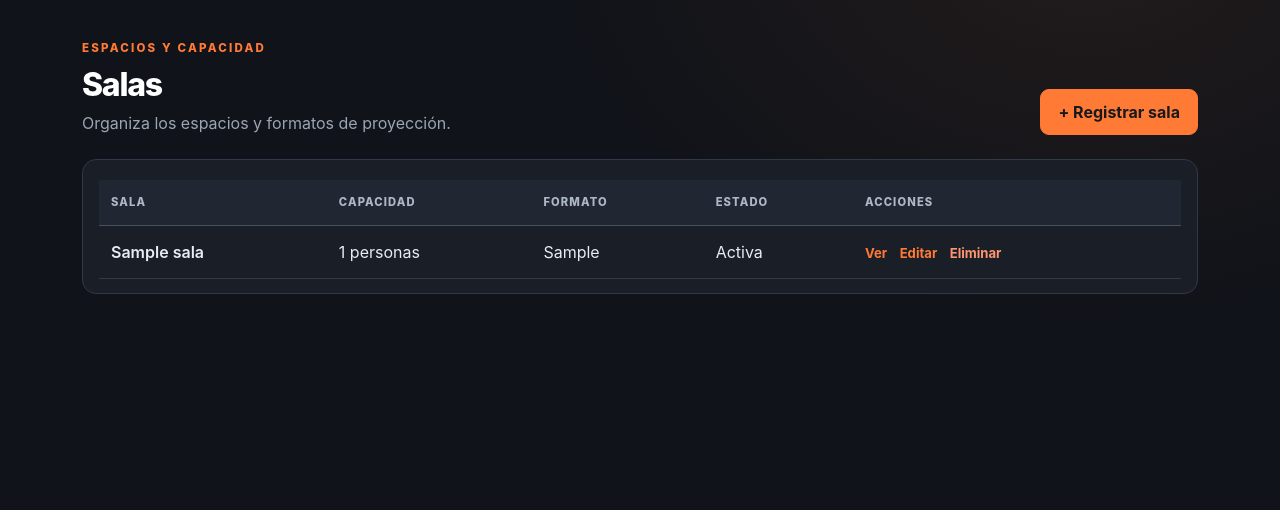
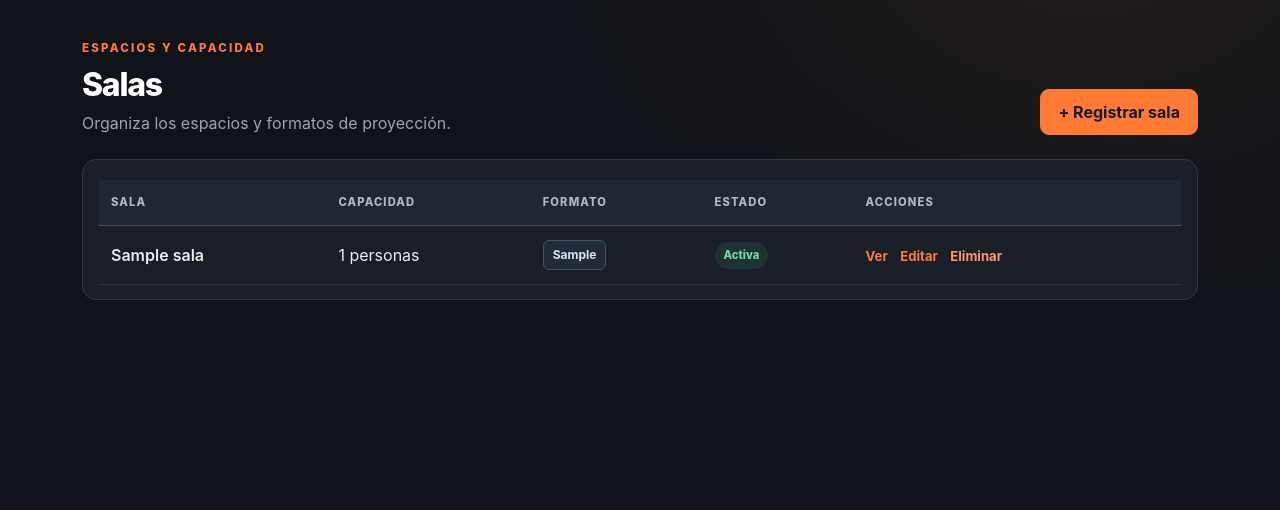
Before and after one commit to JEEM244/beta, an ASP.NET Core app: page /Salas in a window 1280 px wide. Shown: the part 76-586 px from the top of the page. Run offline with ASP.NET Core 8, Linux system fonts and the light colour scheme; empty tables hold one stand-in row (values such as "Sample post"); database files in the repository are not loaded.

Commit message:
Agregar estilos para estados y etiquetas de listados

```diff
--- a/CineCarteleraV2_5L1/wwwroot/css/site.css
+++ b/CineCarteleraV2_5L1/wwwroot/css/site.css
@@ -632,3 +632,40 @@ dd {
         padding: 18px;
     }
 }
+
+.data-tag,
+.time-tag {
+    display: inline-block;
+    padding: 5px 9px;
+    border: 1px solid #465365;
+    border-radius: 6px;
+    background: #222c38;
+    color: #dce3ec;
+    font-size: .75rem;
+    font-weight: 750;
+}
+
+.time-tag {
+    border-color: #70432f;
+    background: #35261f;
+    color: #ffad82;
+    font-variant-numeric: tabular-nums;
+}
+
+.status-pill {
+    display: inline-block;
+    padding: 5px 9px;
+    border-radius: 999px;
+    font-size: .7rem;
+    font-weight: 800;
+}
+
+.status-on {
+    background: rgba(49, 170, 118, .15);
+    color: #75d8a9;
+}
+
+.status-off {
+    background: rgba(207, 93, 93, .15);
+    color: #ff9999;
+}
```
